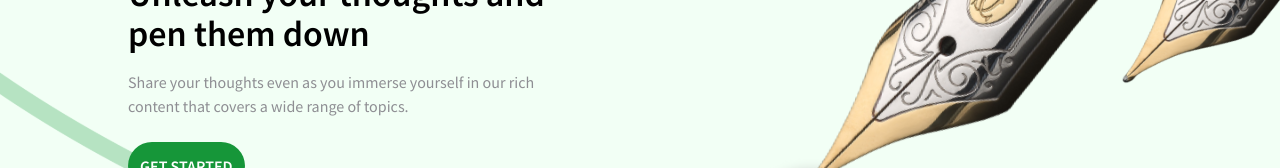
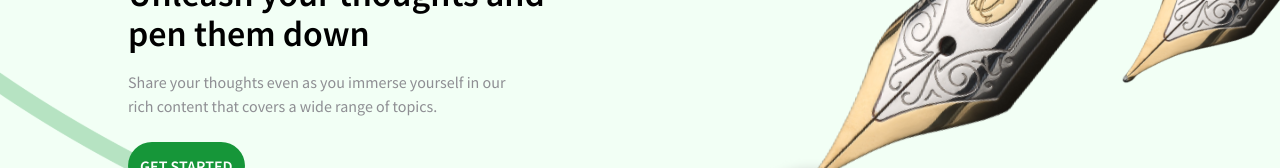
Before and after one commit to Elue-dev/BytesBlog-Client, a React (Vite) app: page / in a window 1280 px wide. Shown: the part 162-330 px from the top of the page. Built offline with nearby package versions, Linux system fonts and the light colour scheme.

Commit message:
patch: modified hero text styles for better visibility

```diff
--- a/src/components/hero/hero.module.scss
+++ b/src/components/hero/hero.module.scss
@@ -19,5 +19,11 @@
     h2 {
       font-weight: 600;
     }
+    p {
+      max-width: 390px;
+      @include mQ(500px) {
+        max-width: 292px !important;
+      }
+    }
   }
 }
--- a/src/components/hero/index.tsx
+++ b/src/components/hero/index.tsx
@@ -8,10 +8,11 @@ export default function Hero() {
         <h2 className="leading-12 max-w-md text-4xl">
           Unleash your thoughts and pen them down
         </h2>
-        <p className=" mt-4 max-w-md font-semibold text-lightTextColor sm:font-normal">
+        <p className="mt-4 font-semibold text-lightTextColor sm:font-normal">
           Share your thoughts even as you immerse yourself in our rich content
           that covers a wide range of topics.
         </p>
+
         <Button className="mt-6 bg-primaryColor uppercase text-white">
           Get Started
         </Button>
```
